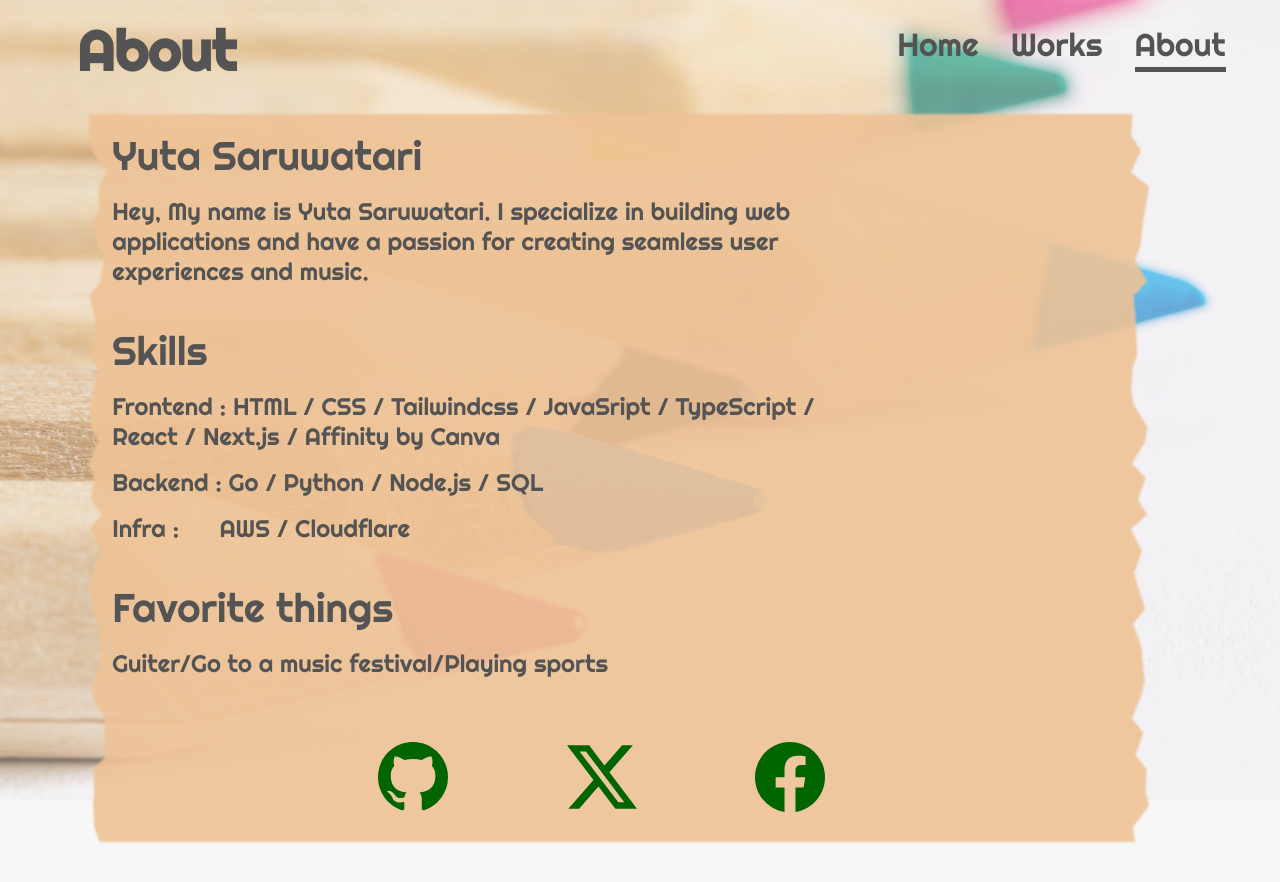
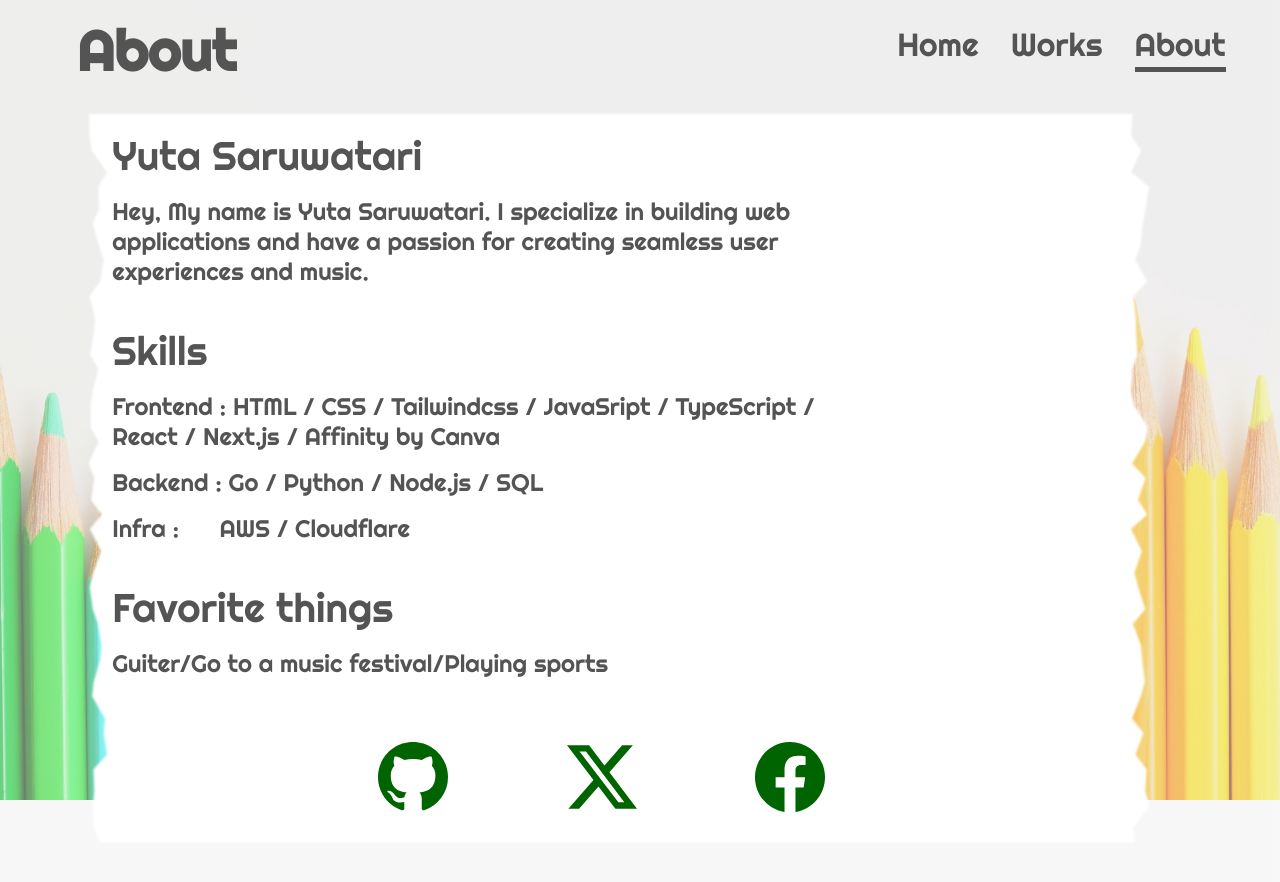
Before and after one commit to uta-s-dao/portfolio, a Next.js app: page /about in a window 1280 px wide. Shown: the top 882 px of the page. Built offline with nearby package versions, Linux system fonts and the light colour scheme.

Commit message:
Update bg

```diff
--- a/src/app/components/DesktopAboutPage.module.css
+++ b/src/app/components/DesktopAboutPage.module.css
@@ -3,7 +3,7 @@
   --torn-shadow-offset-x: -2px;
   --torn-shadow-offset-y: 2px;
   --torn-shadow-blur: 1px;
-  --torn-shadow-background-color: rgba(238, 194, 150, 0.9);
+  --torn-shadow-background-color: white;
   /* --torn-background-color: #f5e7c99c; */
   --torn-left-width: 19px;
   --torn-right-width: 19px;
--- a/src/app/loading.tsx
+++ /dev/null
@@ -1,4 +0,0 @@
-// app/dashboard/loading.tsx
-export default function Loading() {
-  return <p>Loading dashboard...</p>;
-}
```
Also changed, not shown: public/about-optimized.jpg.
